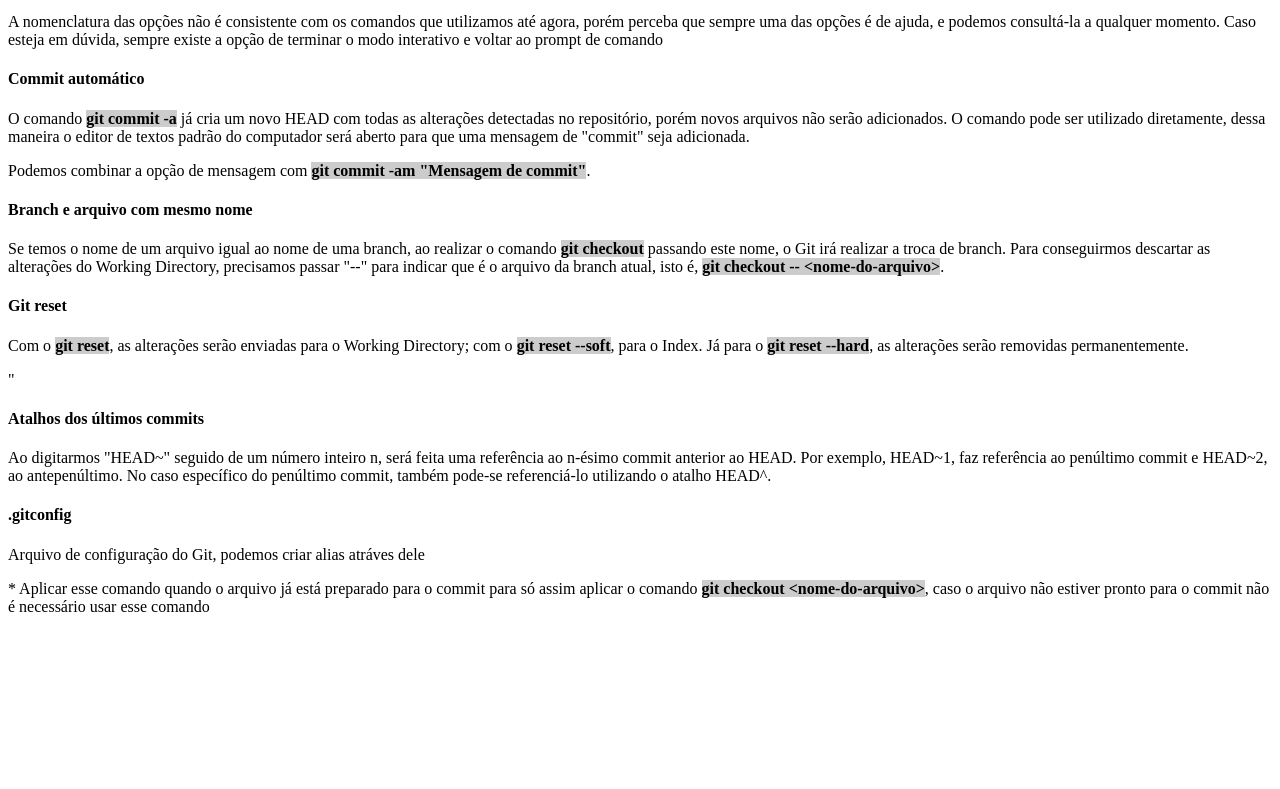
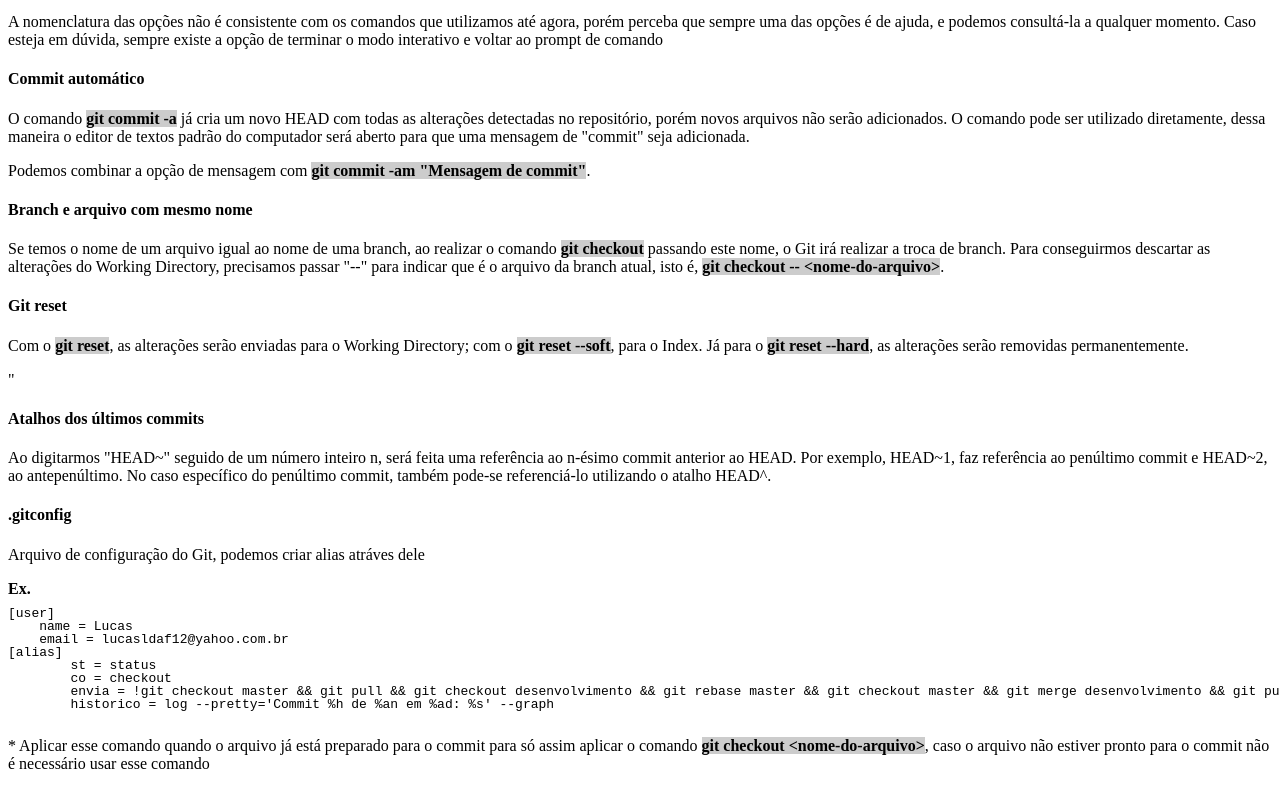
Before and after one commit to Lhuckaz/curso-git, a plain HTML site: page index.html in a window 1280 px wide. Shown: the part 1520-2309 px from the top of the page. Before the commit the page ends 2152 px from the top, so only its background shows below. Drawn offline with Linux system fonts and the light colour scheme.

Commit message:
Adicionando informacoes do .gitconfig

```diff
--- a/index.html
+++ b/index.html
@@ -5,6 +5,7 @@
 	<title>Curso Git</title>
     <style>
         p strong {background-color: #ccc;}
+        pre {line-height:50%;}
     </style>
 </head>
 <body>
@@ -112,7 +113,20 @@
 
     <p>Arquivo de configuração do Git, podemos criar alias atráves dele</p>
 
+    <strong>Ex.</strong>
+    <pre>
+[user]<br>
+    name = Lucas<br>
+    email = lucasldaf12@yahoo.com.br<br>
+[alias]<br>
+	st = status<br>
+	co = checkout<br>
+	envia = !git checkout master && git pull && git checkout desenvolvimento && git rebase master && git checkout master && git merge desenvolvimento && git push<br>
+	historico = log --pretty='Commit %h de %an em %ad: %s' --graph<br>
+    </pre>
+
     <p>* Aplicar esse comando quando o arquivo já está preparado para o commit para só assim aplicar o comando <strong>git checkout &lt;nome-do-arquivo&gt;</strong>, caso o arquivo não estiver pronto para o commit não é necessário usar esse comando
     </p>
+
 </body>
 </html>
```
